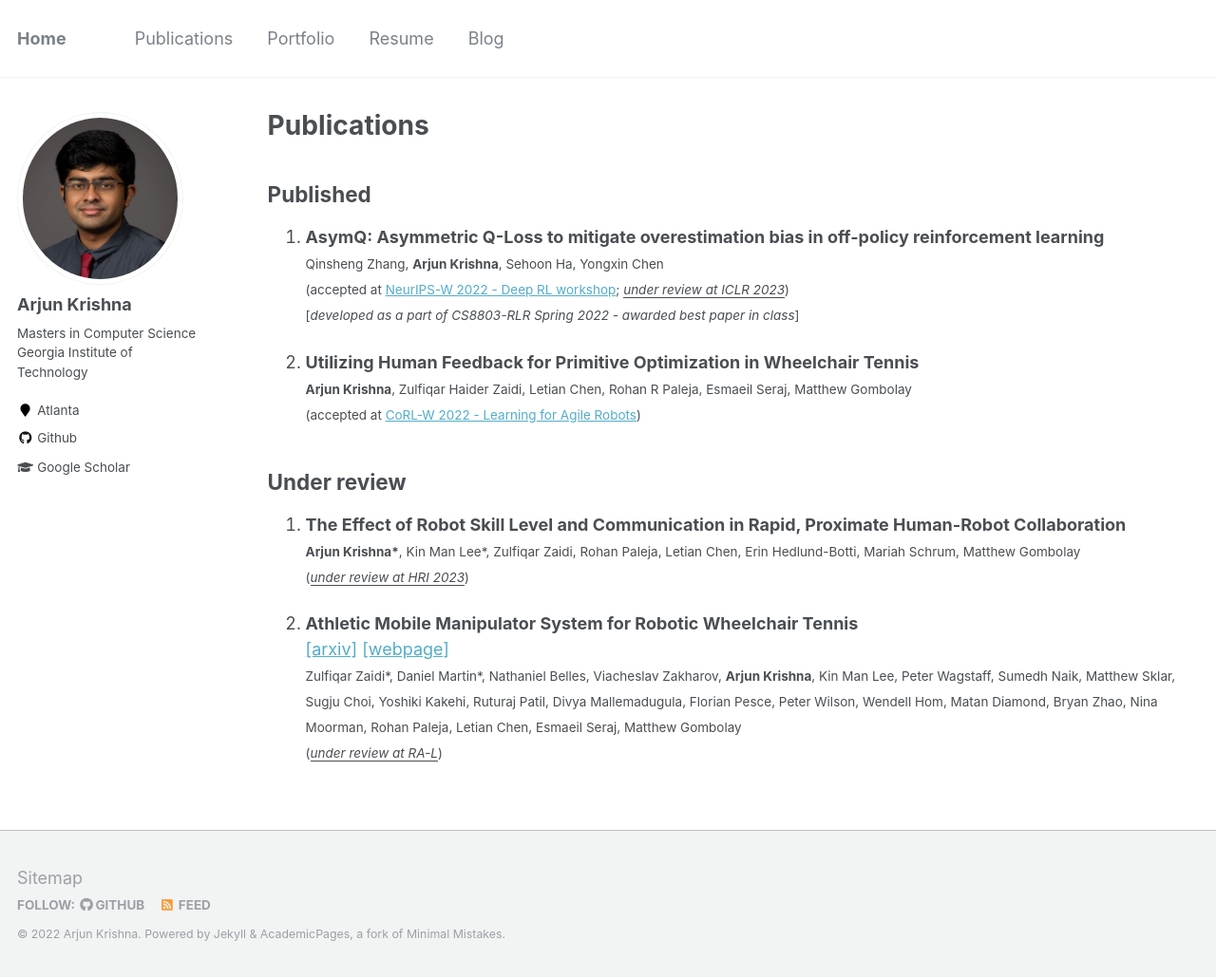
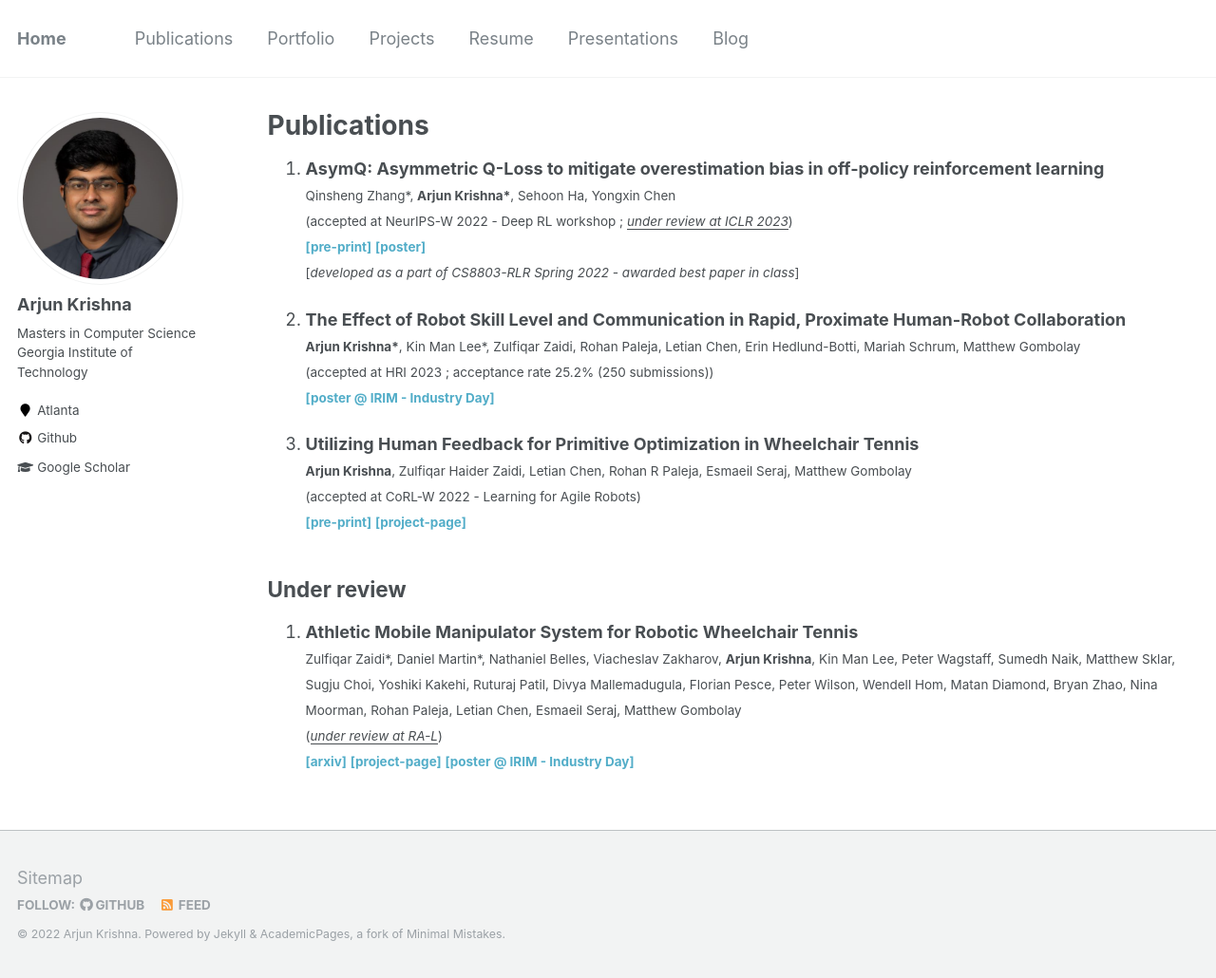
Before and after one commit to arjun-krishna/arjun-krishna.github.io, a Jekyll site: the page built from _pages/publications.md, in a window 1280 px wide and 1030 px high. Shown: the whole window at 95% size. Built offline with Jekyll 4.4.1, drawn with Linux system fonts in a browser that asks for light colours.

Commit message:
posters update with project

```diff
--- a/_config.yml
+++ b/_config.yml
@@ -187,6 +187,9 @@ collections:
   talks:
     output: true
     permalink: /:collection/:path/
+  project:
+    output: true
+    permalink: /:collection/:path/
 
 
 # Defaults
@@ -244,6 +247,15 @@ defaults:
       layout: talk
       author_profile: true
       share: true
+  # _project
+  - scope:
+      path: ""
+      type: project
+    values:
+      layout: single
+      author_profile: false
+      share: false
+      comment: false
 
 # Sass/SCSS
 sass:
--- a/_data/navigation.yml
+++ b/_data/navigation.yml
@@ -12,10 +12,14 @@ main:
   - title: "Portfolio"
     url: /portfolio/
 
+  - title: "Projects"
+    url: /project/
 
   - title: "Resume"
     url: /resume/
 
+  - title: "Presentations"
+    url: /presentations/
   # - title: "Guide"
   #   url: /markdown/
 
--- a/_includes/head/custom.html
+++ b/_includes/head/custom.html
@@ -25,7 +25,7 @@
 <meta name="robots" content="noindex,nofollow">
 <link rel="stylesheet" href="{{ base_path }}/assets/css/academicons.css"/>
 
-<script type="text/x-mathjax-config"> MathJax.Hub.Config({ TeX: { equationNumbers: { autoNumber: "all" } } }); </script>
+<!-- <script type="text/x-mathjax-config"> MathJax.Hub.Config({ TeX: { equationNumbers: { autoNumber: "all" } } }); </script>
 <script type="text/x-mathjax-config">
   MathJax.Hub.Config({
     tex2jax: {
@@ -34,6 +34,6 @@
     }
   });
 </script>
-<script src='https://cdnjs.cloudflare.com/ajax/libs/mathjax/2.7.4/latest.js?config=TeX-MML-AM_CHTML' async></script>
+<script src='https://cdnjs.cloudflare.com/ajax/libs/mathjax/2.7.4/latest.js?config=TeX-MML-AM_CHTML' async></script> -->
 
 <!-- end custom head snippets -->
--- a/_pages/publications.md
+++ b/_pages/publications.md
@@ -4,29 +4,38 @@ title: "Publications"
 permalink: /publications/
 author_profile: true
 ---
-
-## Published
+<style scoped>
+  .no-underline a {
+    text-decoration:none;
+  }
+</style>
+<div class="no-underline" markdown="1">
 
 1. <b>AsymQ: Asymmetric Q-Loss to mitigate overestimation bias in off-policy reinforcement learning</b><br/>
-  <small>Qinsheng Zhang, <b>Arjun Krishna</b>, Sehoon Ha, Yongxin Chen<br/>
-  (accepted at <a href="https://sites.google.com/view/deep-rl-workshop-neurips-2022/">NeurIPS-W 2022 - Deep RL workshop</a>; <i><u>under review at ICLR 2023</u></i>)<br/>
+  <small>Qinsheng Zhang*, <b>Arjun Krishna*</b>, Sehoon Ha, Yongxin Chen<br/>
+  (accepted at NeurIPS-W 2022 - Deep RL workshop ; <i><u>under review at ICLR 2023</u></i>)<br/>
+  [**[pre-print]**](/files/asymq_preprint.pdf) [**[poster]**](/files/asymq-poster.png) <br/>
   [<i>developed as a part of CS8803-RLR Spring 2022 - awarded best paper in class</i>]</small>
 
-2. <b>Utilizing Human Feedback for Primitive Optimization in Wheelchair Tennis</b><br/>
+1. <b>The Effect of Robot Skill Level and Communication in Rapid, Proximate Human-Robot Collaboration</b><br/>
+   <small><b>Arjun Krishna\*</b>, Kin Man Lee\*, Zulfiqar Zaidi, Rohan Paleja, Letian Chen, Erin Hedlund-Botti, Mariah Schrum, Matthew Gombolay<br/>
+  (accepted at HRI 2023 ; acceptance rate 25.2% (250 submissions)) <br/>
+  [**[poster @ IRIM - Industry Day]**](/files/poster-IRIM-AgileHRC.png)</small>
+
+1. <b>Utilizing Human Feedback for Primitive Optimization in Wheelchair Tennis</b><br/>
    <small><b>Arjun Krishna</b>, Zulfiqar Haider Zaidi, Letian Chen, Rohan R Paleja, Esmaeil Seraj, Matthew Gombolay<br/>
-   (accepted at <a href="https://www.agilerobotscorl2022.com/">CoRL-W 2022 - Learning for Agile Robots</a>)</small>
+   (accepted at CoRL-W 2022 - Learning for Agile Robots)<br/>
+   [**[pre-print]**](/files/ProMP_WTR.pdf) [**[project-page]**](/project/promp_utilize_feedback)</small>
 
 ## Under review
 
-1. <b>The Effect of Robot Skill Level and Communication in Rapid, Proximate Human-Robot Collaboration</b><br/>
-   <small><b>Arjun Krishna\*</b>, Kin Man Lee\*, Zulfiqar Zaidi, Rohan Paleja, Letian Chen, Erin Hedlund-Botti, Mariah Schrum, Matthew Gombolay<br/>
-  (<i><u>under review at HRI 2023</u></i>)</small>
+1. <b>Athletic Mobile Manipulator System for Robotic Wheelchair Tennis</b> <br/>
+   <small>Zulfiqar Zaidi\*, Daniel Martin\*, Nathaniel Belles, Viacheslav Zakharov, <b>Arjun Krishna</b>, Kin Man Lee, Peter Wagstaff, Sumedh Naik, Matthew Sklar, Sugju Choi, Yoshiki Kakehi, Ruturaj Patil, Divya Mallemadugula, Florian Pesce, Peter Wilson, Wendell Hom, Matan Diamond, Bryan Zhao, Nina Moorman, Rohan Paleja, Letian Chen, Esmaeil Seraj, Matthew Gombolay <br/>
+   (<i><u>under review at RA-L</u></i>)<br/>
+   [**[arxiv]**](https://arxiv.org/abs/2210.02517v1) [**[project-page]**](https://core-robotics-lab.github.io/Wheelchair-Tennis-Robot/) [**[poster @ IRIM - Industry Day]**](/files/poster-IRIM-ESTHER.png)</small>
 
-2. <b>Athletic Mobile Manipulator System for Robotic Wheelchair Tennis</b> <br/>
-   [[arxiv]](https://arxiv.org/abs/2210.02517v1) [[webpage]](https://core-robotics-lab.github.io/Wheelchair-Tennis-Robot/) <br/>
-   <small>Zulfiqar Zaidi\*, Daniel Martin\*, Nathaniel Belles, Viacheslav Zakharov, <b>Arjun Krishna</b>, Kin Man Lee, Peter Wagstaff, Sumedh Naik, Matthew Sklar, Sugju Choi, Yoshiki Kakehi, Ruturaj Patil, Divya Mallemadugula, Florian Pesce, Peter Wilson, Wendell Hom, Matan Diamond, Bryan Zhao, Nina Moorman, Rohan Paleja, Letian Chen, Esmaeil Seraj, Matthew Gombolay <br/>
-   (<i><u>under review at RA-L</u></i>)</small>
 
+</div>
 
 {% if author.googlescholar %}
   You can also find my articles on <u><a href="{{author.googlescholar}}">my Google Scholar profile</a>.</u>
```
Also changed, not shown: _pages/about.md (+3 -3 lines), _pages/presentations.md (added, +17 -0 lines), _pages/project.html (added, +13 -0 lines), _pages/terms.md (+2 -2 lines), _project/promp_utilize_feedback.md (added, +14 -0 lines), files/asymq-poster.png (added), files/poster-IRIM-AgileHRC.png (added), 3 other files.
